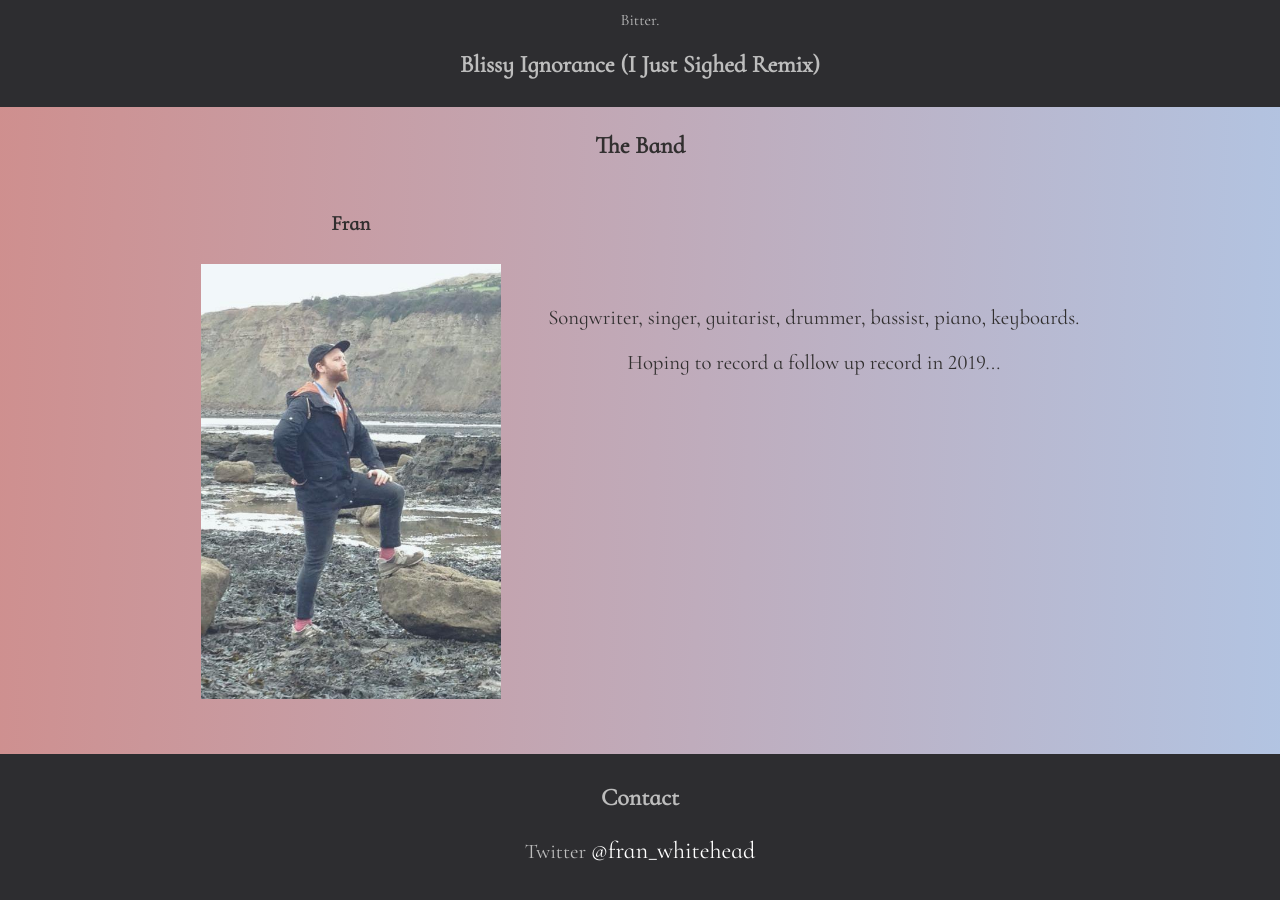
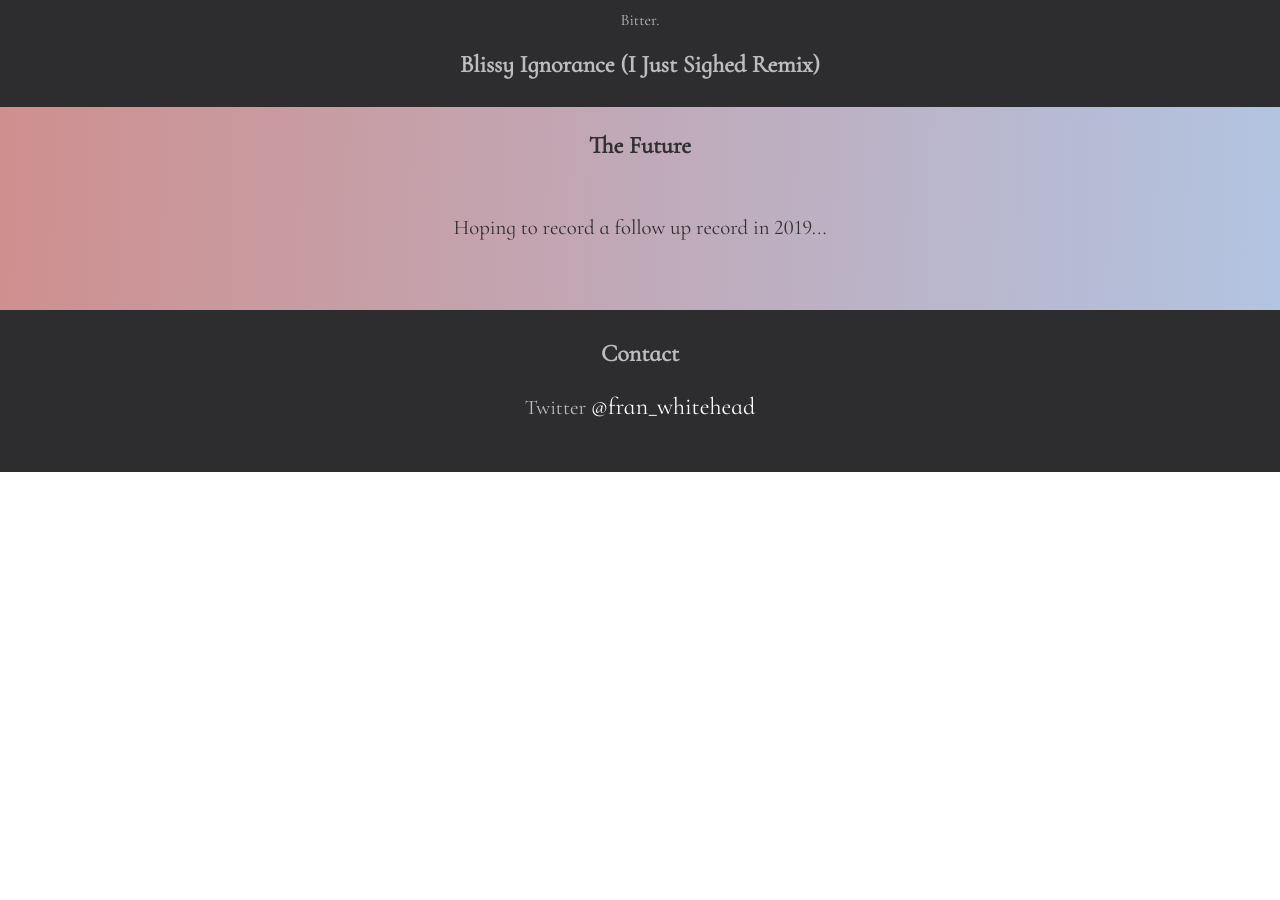
Before and after one commit to ffraniel/ffraniel.github.io, a website: page source/home.html in a window 1280 px wide. Shown: the part 2040-2940 px from the top of the page. After the commit the page ends 2512 px from the top, so only its background shows below. Drawn offline with Linux system fonts and the light colour scheme.

Commit message:
removed band section, new build

```diff
--- a/source/home.html
+++ b/source/home.html
@@ -107,14 +107,8 @@
     </section>
 
     <section class="bandSection" id="band">
-        <h3 class="text-center">The Band</h3>
-        <section class="band-grid">
-            <section class="band-image">
-                <h4>Fran</h4>
-                <img src="images/FranonBeach.jpg" class="franPic" alt="Fran on beach gazing off into the distance. Ironically he is actually facing inland at a cliff.">
-            </section>
+        <h3 class="text-center">The Future</h3>
             <section class="band-text">
-                <p>Songwriter, singer, guitarist, drummer, bassist, piano, keyboards.</p>
                 <p>Hoping to record a follow up record in 2019...</p>
             </section>
         </section>
--- a/source/styles/home-style.css
+++ b/source/styles/home-style.css
@@ -220,7 +220,6 @@ nav{
 }
 .band-text{
     text-align: center;
-    padding-top:100px;
     font-size:1.3rem;
 }
 
@@ -555,7 +554,6 @@ textarea {
     }
     .band-text{
         text-align: center;
-        padding-top:100px;
         font-size:1.3rem;
     }
 
```
Also changed, not shown: home.html (+1 -7 lines), styles/home-style.css. Lines whose indentation alone changed are shown as unchanged.
